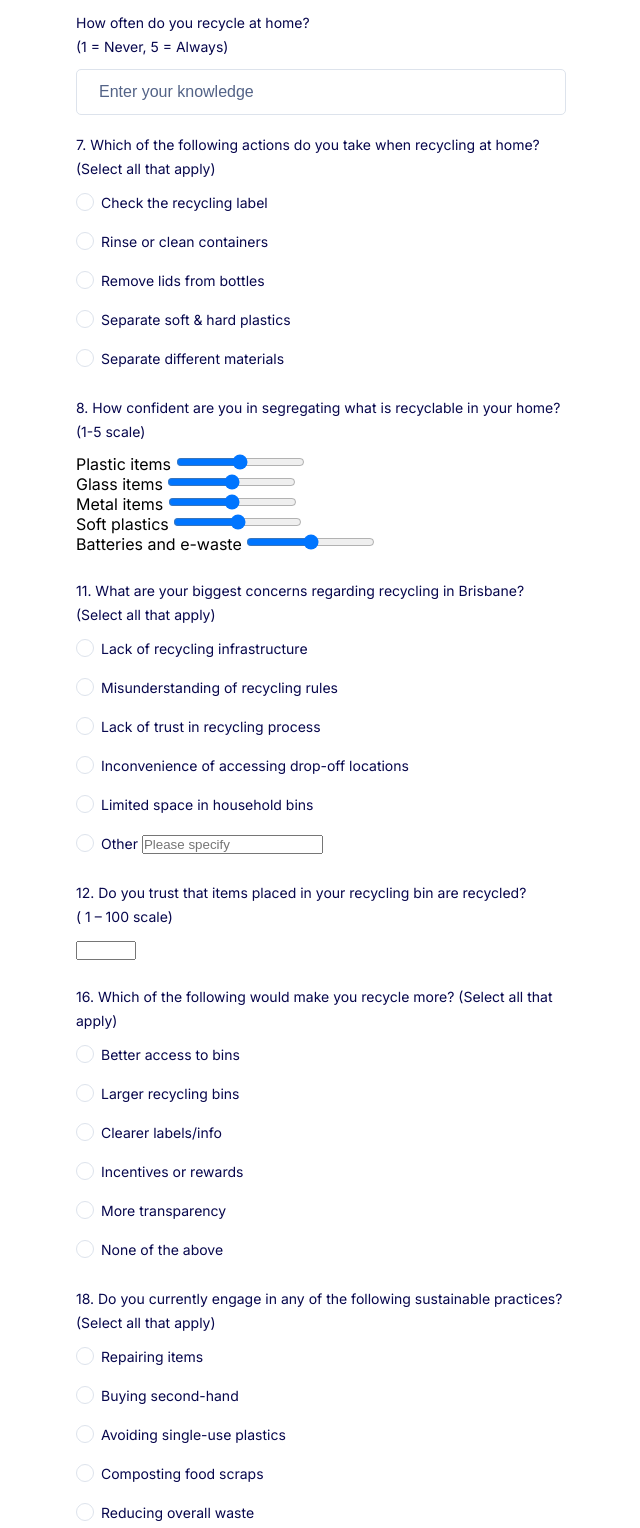
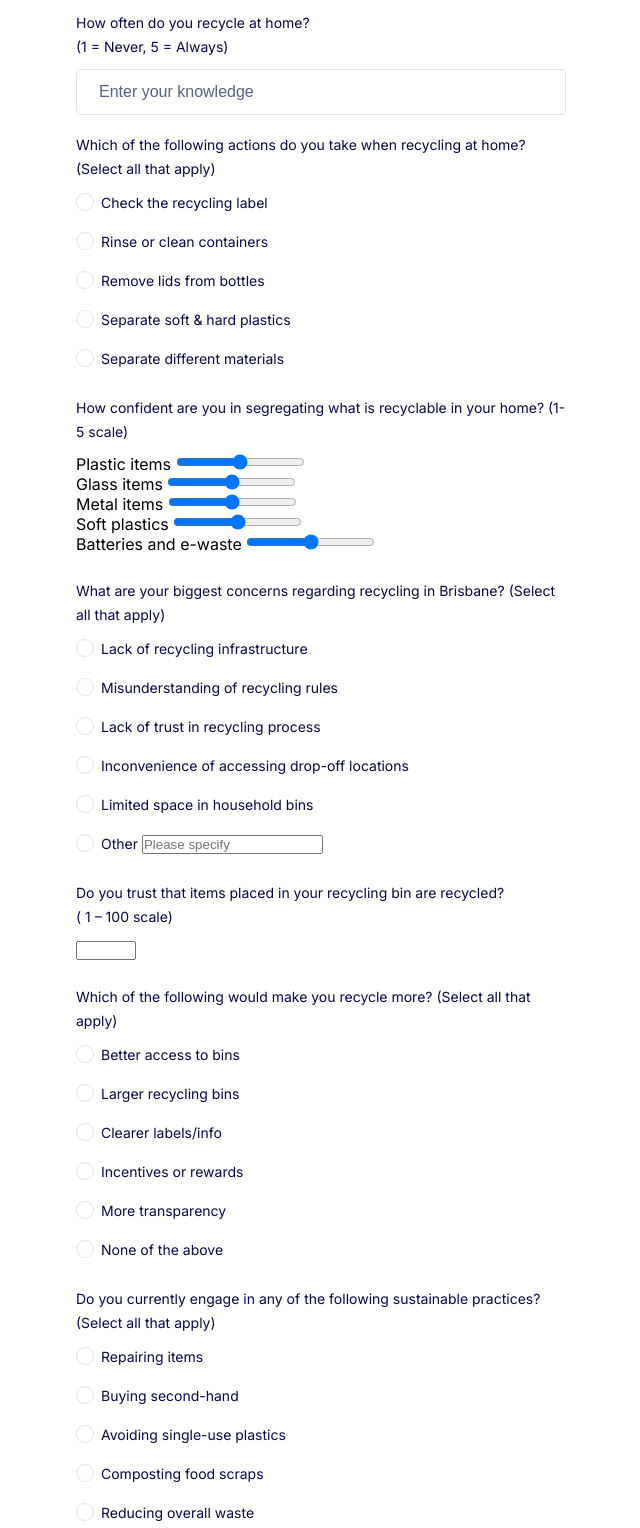
Before and after one commit to sv-Tjipto/recycling_thesis, a plain HTML site: page frontend/pages/questions.html in a window 1280 px wide. Shown: the part 1240-2768 px from the top of the page, without its empty margins (319-959 px from the left). Drawn offline with Linux system fonts and the light colour scheme.

Commit message:
Clean up question page

```diff
--- a/frontend/pages/questions.html
+++ b/frontend/pages/questions.html
@@ -141,82 +141,6 @@
               </div>
             </div>
 
-            <!-- <div class="formbold-input-group">
-              <label class="formbold-form-label">
-                What type of housing do you live in?
-              </label>
-
-              <select class="formbold-form-select" name="occupation" id="occupation">
-                <option value="Apartment/unit">Apartment/unit</option>
-                <option value="Townhouse">Townhouse</option>
-                <option value="DetachedHouse">Detached House</option>
-                <option value="Other">Other (please specify)</option>
-              </select>
-            </div> -->
-
-            <!-- <div class="formbold-input-group">
-              <label class="formbold-form-label">
-                Do you have access to separate bins for the following at home? (Select all that apply)
-              </label>
-
-              <select class="formbold-form-select" name="occupation" id="occupation">
-                <option value="GeneralWaste">General waste</option>
-                <option value="MixedRecycling">Mixed recycling (glass, plastic, paper)</option>
-                <option value="paper&cardboard">Paper & cardboard</option>
-                <option value="FOGO">Food & garden organics (FOGO)</option>
-                <option value="Glass">Glass</option>
-                <option value="E-Waste">E-waste</option>
-              </select>
-            </div> -->
-
-            <!-- <div class="formbold-input-radio-wrapper">
-              <label for="ans" class="formbold-form-label">
-                Do you have access to separate bins for the following at home? (Select all that apply)
-              </label>
-
-              <div class="formbold-radio-flex">
-                <div class="formbold-radio-group">
-                  <label class="formbold-radio-label">
-                    <input
-                      class="formbold-input-radio"
-                      type="radio"
-                      name="ans"
-                      id="ans"
-                    />
-                    Yes
-                    <span class="formbold-radio-checkmark"></span>
-                  </label>
-                </div>
-
-                <div class="formbold-radio-group">
-                  <label class="formbold-radio-label">
-                    <input
-                      class="formbold-input-radio"
-                      type="radio"
-                      name="ans"
-                      id="ans"
-                    />
-                    No
-                    <span class="formbold-radio-checkmark"></span>
-                  </label>
-                </div>
-
-                <div class="formbold-radio-group">
-                  <label class="formbold-radio-label">
-                    <input
-                      class="formbold-input-radio"
-                      type="radio"
-                      name="ans"
-                      id="ans"
-                    />
-                    Maybe
-                    <span class="formbold-radio-checkmark"></span>
-                  </label>
-                </div>
-              </div>
-            </div> -->
-
-
             <div class="formbold-input-group">
               <label for="recycling-knowledge" class="formbold-form-label">On a scale of 1-5, how would you rate your recycling knowledge? <br> (1 = Not at all knowledgeable, 5 = Very knowledgeable)
               </label>
@@ -246,7 +170,7 @@
             </div>
 
             <div class="formbold-input-radio-wrapper">
-              <label class="formbold-form-label">7. Which of the following actions do you take when recycling at home? (Select all that apply)</label>
+              <label class="formbold-form-label">Which of the following actions do you take when recycling at home? (Select all that apply)</label>
               <div class="formbold-radio-flex">
                 <div class="formbold-radio-group">
                   <label class="formbold-radio-label" for="q7-a">
@@ -287,7 +211,7 @@
             </div>
 
             <div class="formbold-input-radio-wrapper">
-              <label class="formbold-form-label">8. How confident are you in segregating what is recyclable in your home? (1-5 scale)</label>
+              <label class="formbold-form-label">How confident are you in segregating what is recyclable in your home? (1-5 scale)</label>
 
               <label for="plasticConfidence">Plastic items</label>
               <input type="range" id="plasticConfidence" name="confidence[plastic]" min="1" max="5" /><br>
@@ -306,7 +230,7 @@
             </div>
 
             <div class="formbold-input-radio-wrapper">
-              <label class="formbold-form-label">11. What are your biggest concerns regarding recycling in Brisbane? (Select all that apply)</label>
+              <label class="formbold-form-label">What are your biggest concerns regarding recycling in Brisbane? (Select all that apply)</label>
               <div class="formbold-radio-flex">
                 <div class="formbold-radio-group">
                   <label class="formbold-radio-label">
@@ -360,12 +284,12 @@
             </div>
 
             <div class="formbold-input-radio-wrapper">
-              <label class="formbold-form-label">12. Do you trust that items placed in your recycling bin are recycled?<br>( 1 – 100 scale)</label>
+              <label class="formbold-form-label">Do you trust that items placed in your recycling bin are recycled?<br>( 1 – 100 scale)</label>
               <input type="number" id="q12" name="trustScale" min="1" max="100" step="1" />
             </div>
 
             <div class="formbold-input-radio-wrapper">
-              <label class="formbold-form-label">16. Which of the following would make you recycle more? (Select all that apply)</label>
+              <label class="formbold-form-label">Which of the following would make you recycle more? (Select all that apply)</label>
               <div class="formbold-radio-flex">
                 <div class="formbold-radio-group"><label class="formbold-radio-label"><input type="checkbox" name="q16[]" value="Better access" class="formbold-input-radio" /> Better access to bins <span class="formbold-radio-checkmark"></span></label></div>
                 <div class="formbold-radio-group"><label class="formbold-radio-label"><input type="checkbox" name="q16[]" value="Larger bins" class="formbold-input-radio" /> Larger recycling bins <span class="formbold-radio-checkmark"></span></label></div>
@@ -377,7 +301,7 @@
             </div>
 
             <div class="formbold-input-radio-wrapper">
-              <label class="formbold-form-label">18. Do you currently engage in any of the following sustainable practices? (Select all that apply)</label>
+              <label class="formbold-form-label">Do you currently engage in any of the following sustainable practices? (Select all that apply)</label>
               <div class="formbold-radio-flex">
                 <div class="formbold-radio-group"><label class="formbold-radio-label"><input type="checkbox" name="q18[]" value="Repair items" class="formbold-input-radio" /> Repairing items <span class="formbold-radio-checkmark"></span></label></div>
                 <div class="formbold-radio-group"><label class="formbold-radio-label"><input type="checkbox" name="q18[]" value="Second-hand" class="formbold-input-radio" /> Buying second-hand <span class="formbold-radio-checkmark"></span></label></div>
@@ -387,11 +311,11 @@
               </div>
             </div>
 
-            <button class="formbold-btn">Submit</button>
+            <button class="formbold-btn" onclick="submitQuestions()">Submit</button>
           </form>
         </div>
       </div>
-
+      <script src="/js/scripter.js"> </script>
 </body>
 <style>
 
```
